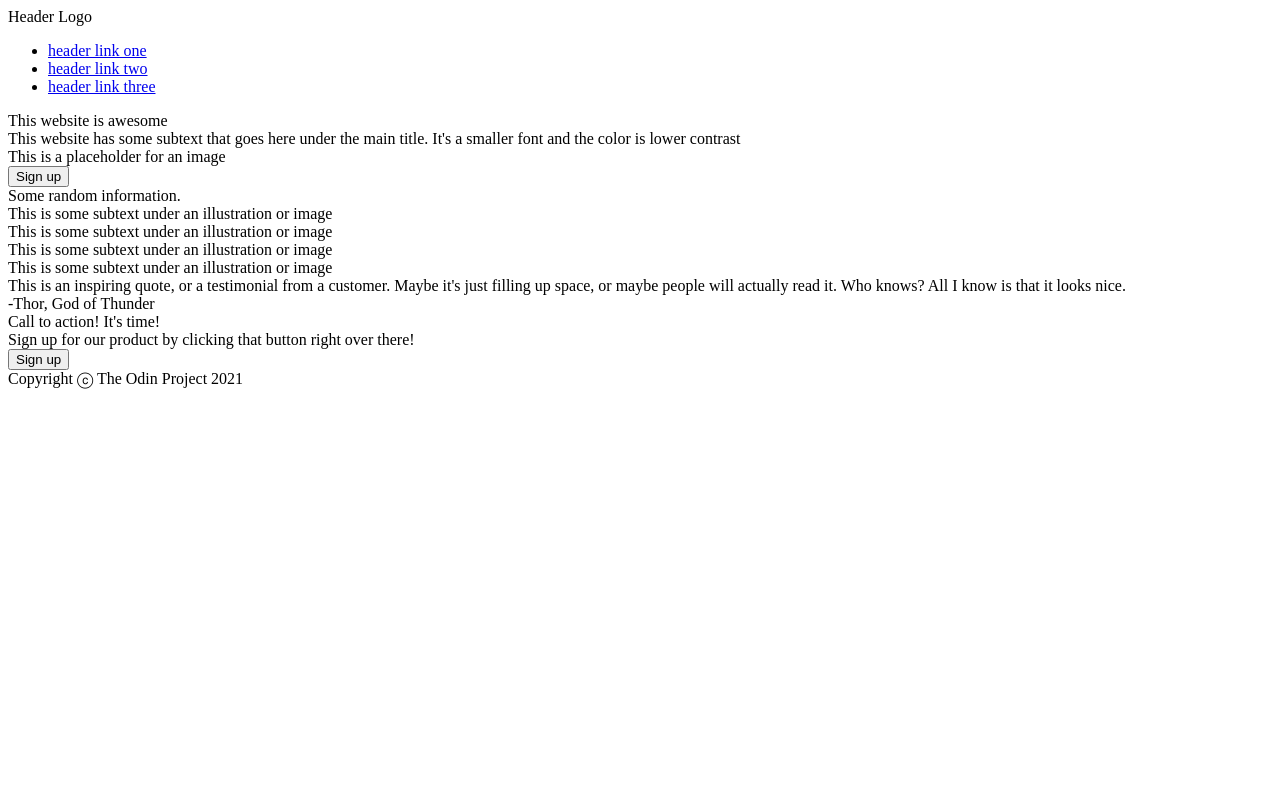
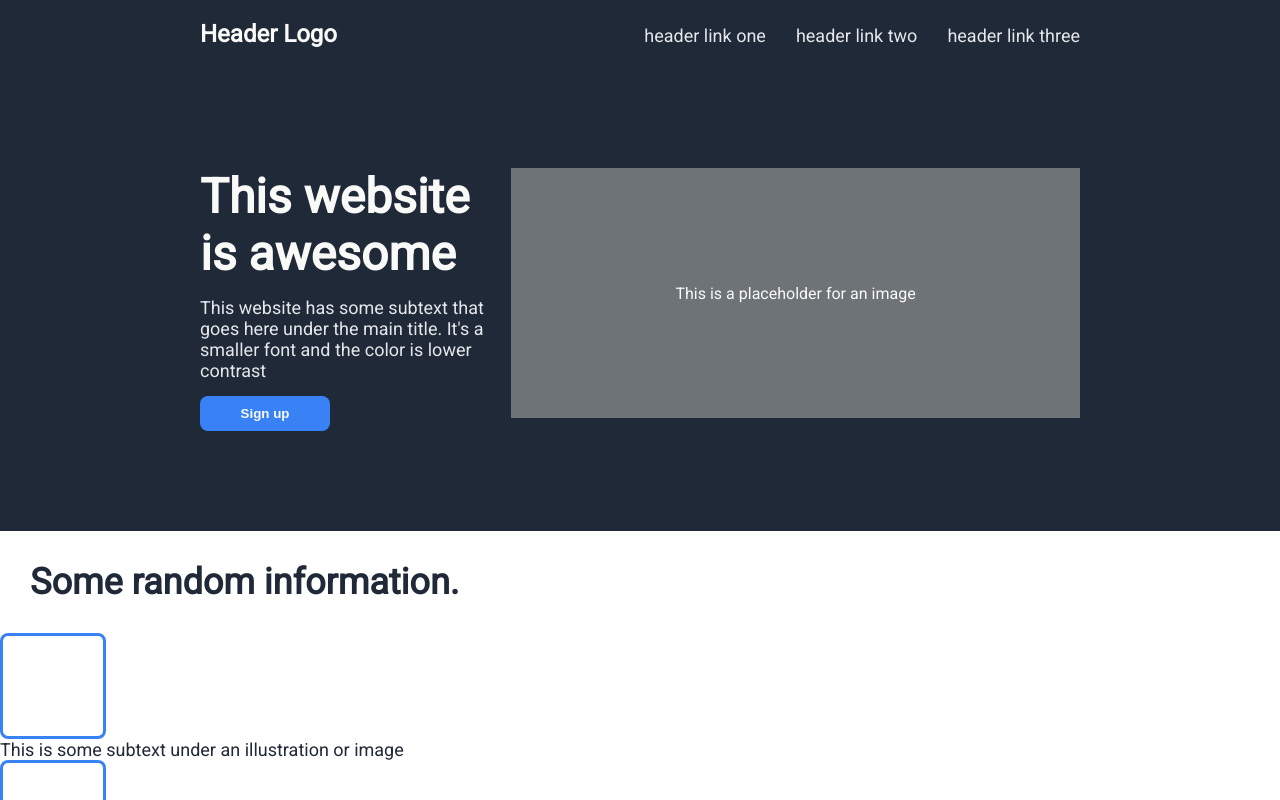
Before and after one commit to chelsiety/odin-landing-page, a plain HTML site: page index.html in a window 1280 px wide. Shown: the top 800 px of the page. Drawn offline with Linux system fonts and the light colour scheme.

Commit message:
Add css design elements, arrange items for header and main title container using flexbox

```diff
--- a/index.html
+++ b/index.html
@@ -5,13 +5,13 @@
     <meta charset="UTF-8">
     <meta http-equiv="X-UA-Compatible" content="IE=edge">
     <meta name="viewport" content="width=device-width, initial-scale=1.0">
-    <title>Document</title>
+    <title>Landing Page</title>
     <link rel="stylesheet" href="style.css">
 </head>
 
 <body>
     <div class="header">
-        <div class="header-logo">Header Logo</div>
+        <div class="header-logo-text">Header Logo</div>
 
         <div class="header-links-container">
             <ul>
@@ -23,14 +23,13 @@
     </div>
 
 
-    <div class="main-title-and-subtext-container">
-        <div class="main-title">This website is awesome</div>
-        <div class="description-text-for-main-content">This website has some subtext that goes here under the main title. It's a smaller font and
-            the color is lower contrast</div>
-        <div class="main-title-img">
-            This is a placeholder for an image
+    <div class="main-title-container">
+        <div class="main-title-content">
+            <div class="main-text">This website is awesome</div>
+            <div class="secondary-text">This website has some subtext that goes here under the main title. It's a smaller font and the color is lower contrast</div>
+            <button class="sign-up-button">Sign up</button>
         </div>
-        <button class="sign-up">Sign up</button>
+        <div class="main-title-img">This is a placeholder for an image</div>
     </div>
 
     <div class="info-container">
@@ -38,16 +37,16 @@
 
 
         <div class="info-img"></div>
-        <div class="description-text">This is some subtext under an illustration or image</div>
+        <div class="info-description-text">This is some subtext under an illustration or image</div>
 
         <div class="info-img"></div>
-        <div class="description-text">This is some subtext under an illustration or image</div>
+        <div class="info-description-text">This is some subtext under an illustration or image</div>
 
         <div class="info-img"></div>
-        <div class="description-text">This is some subtext under an illustration or image</div>
+        <div class="info-description-text">This is some subtext under an illustration or image</div>
 
         <div class="info-img"></div>
-        <div class="description-text">This is some subtext under an illustration or image</div>
+        <div class="info-description-text">This is some subtext under an illustration or image</div>
     </div>
 
     <div class="quote-container">
@@ -62,7 +61,7 @@
         <div class="sign-up-banner-title"> Call to action! It's time!</div>
         <div class="description-text-for-sign-up-banner">
             Sign up for our product by clicking that button right over there!</div>
-        <button class="sign-up">Sign up</button>
+        <button class="sign-up-button-banner">Sign up</button>
     </div>
 
 
--- a/style.css
+++ b/style.css
@@ -0,0 +1,173 @@
+@import url('https://fonts.googleapis.com/css2?family=Roboto&display=swap');
+
+body{
+    font-family: Roboto, Verdana, Tahoma, sans-serif;
+    margin: 0;
+    min-height: 100vh;
+}
+
+.header{
+  background: #1f2937;
+  color: #F9FAF8;
+  font-size: 24px;
+  display: flex;
+  justify-content: space-between;
+  padding: 20px 200px;
+
+}
+
+
+.header-logo-text{
+  font-weight:600;
+}
+
+
+ul{
+  /* Remove default margin/padding that ul has */
+  margin: 0;
+  padding: 0;
+
+  /* Remove list bullets from ul */
+  list-style-type: none;
+
+  display: flex;
+  gap: 30px;
+}
+
+a {
+  text-decoration: none; /* Remove underline from link */
+  color: #E5E7EB;
+  font-size: 18px;
+}
+
+
+
+
+
+.main-title-container{
+  background: #1f2937;
+  padding: 100px 200px;
+  display: flex;
+  justify-content: space-between;
+
+}
+
+.main-title-content{
+  display: flex;
+  flex-direction: column;
+  gap: 15px;
+}
+
+.main-text{
+  font-weight: 900;
+  font-size: 48px;
+  color:#F9FAF8;
+  max-width: 400px;
+
+}
+
+.secondary-text{
+  color: #E5E7EB;
+  font-size: 18px;
+  max-width: 480px;
+}
+
+.main-title-img{
+  border: none;
+  background-color:hsl(210, 4%, 45%);
+  width: 600px;
+  height: 150px;
+  color: #F9FAF8;
+  padding: 50px 90px;
+
+  display: flex;
+  justify-content: center;
+  align-items:center;
+
+}
+
+
+.info-title{
+font-size: 36px;
+font-weight: 900;
+color: #1F2937;
+padding: 30px;
+
+}
+
+.info-img{
+  border:solid;
+  border-color:#3882F6;
+  border-radius: 8px;
+  border-width: 3px;
+  height: 100px;
+  width: 100px;
+
+}
+
+.info-description-text{
+  color: #1F2937;
+  font-size: 18px;
+
+}
+
+.quote-container{
+  background-color: #E5E7EB;
+
+}
+
+
+.quote-text{
+  font-size: 36px;
+  font-style: italic;
+
+  font-weight: 300;
+  color: #1F2937;
+  padding: 50px 100px;
+
+}
+
+.quote-person{
+  font-size:24px;
+  font-weight: bold;
+}
+
+.sign-up-banner{
+  background-color: #3882F6;
+  height: 70px;
+  width: 1000px;
+  padding: 30px 100px;
+
+}
+
+.sign-up-banner-title{
+  color:#F9FAF8;
+
+}
+
+.description-text-for-sign-up-banner{
+  color: #E5E7EB;
+
+}
+
+button{
+  border: none;
+  border-radius: 8px;           /* Rounds the corners of an element's outer border edge*/
+  background-color: #3882F6;
+  color: #F9FAF8;
+  padding: 8px 16px;
+  height: 35px;
+  width: 130px;
+  font-weight: 700;
+
+}
+
+.sign-up-button-banner{
+  border:solid;
+  border-color:#F9FAF8;
+  border-width: 1px;
+}
+.footer{
+  background: #1f2937;
+  color:#F9FAF8;
+}
```
